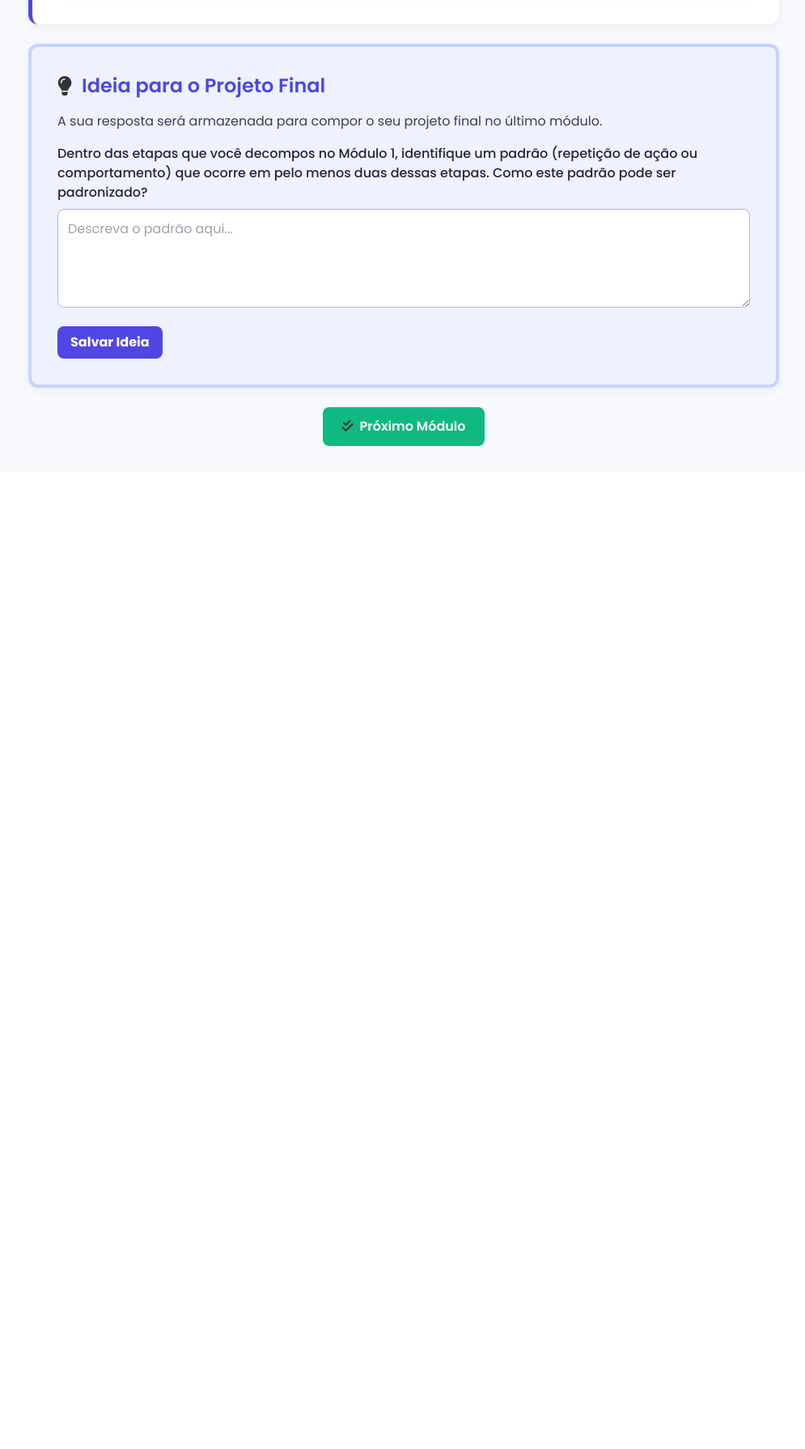
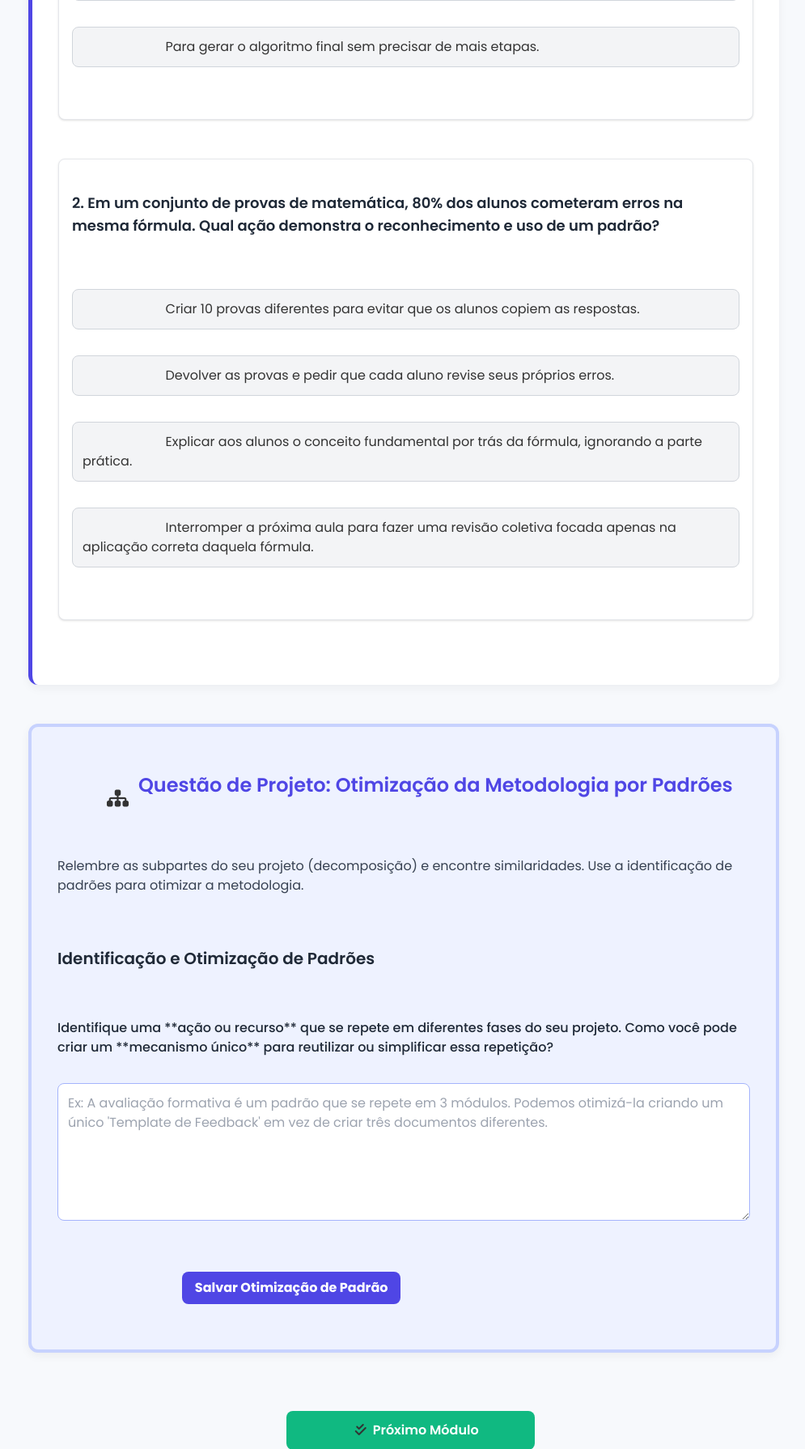
Before and after one commit to danidancr/PCTeacher, a Flask app: template templates/conteudo-rec-padrao.html in a window 1280 px wide. Shown: the part 1745-3535 px from the top of the page at 81% size, without its empty margins (285-1280 px from the left). Before the commit the page ends 2296 px from the top, so only its background shows below. Run offline with Flask 3, Linux system fonts and the light colour scheme; the template is opened without the code that fills it, so the values that code supplies are empty; some libraries are stand-ins or nearby versions.

Commit message:
add questao de projeto

```diff
--- a/templates/conteudo-rec-padrao.html
+++ b/templates/conteudo-rec-padrao.html
@@ -5,19 +5,16 @@
 {% block content_title %}Módulo 3: Reconhecimento de Padrões{% endblock %}
 
 {% block content %}
-    <!-- 1. Video Aula -->
         <div class="content-section">
         <h2 class="text-2xl font-semibold text-primary-indigo mb-4 flex items-center">
             <i class="fas fa-video mr-3"></i> Vídeo Aula: Identificando Semelhanças
         </h2>
         <div class="video-container">
-            <!-- URL de Exemplo. Substitua por sua própria URL do YouTube! -->
                         <iframe src="https://www.youtube.com/embed/dQw4w9WgXcQ" frameborder="0" allow="accelerometer; autoplay; clipboard-write; encrypted-media; gyroscope; picture-in-picture" allowfullscreen></iframe>
         </div>
         <p class="text-gray-500 mt-4">Encontrar padrões em dados e eventos é o primeiro passo para criar soluções genéricas e eficientes.</p>
     </div>
 
-    <!-- 2. Material de Apoio -->
         <div class="content-section">
         <h2 class="text-2xl font-semibold text-primary-indigo mb-4 flex items-center">
             <i class="fas fa-file-alt mr-3"></i> Material de Apoio (PDF)
@@ -28,83 +25,74 @@
         </a>
     </div>
 
-    <!-- 3. Exercícios Práticos (Múltipla Escolha com Feedback) -->
         <div class="content-section">
         <h2 class="text-2xl font-semibold text-primary-indigo mb-4 flex items-center">
             <i class="fas fa-clipboard-check mr-3"></i> Exercícios de Fixação
         </h2>
         <div class="space-y-6">
-            <!-- Pergunta 1 -->
                         <div id="q-mod2-1" class="border p-4 rounded-lg bg-white shadow">
                 <p class="font-semibold text-lg mb-4 text-gray-800">1. Por que a identificação de padrões é crucial após a decomposição de um problema?</p>
                 <div class="space-y-2">
-                    <!-- Opção A -->
                                         <div class="quiz-option bg-gray-100 p-3 rounded-lg cursor-pointer hover:bg-gray-200"
                         onclick="checkAnswer('q-mod2-1', this, 'false', 'A decomposição já quebrou o problema; o padrão serve para encontrar similaridades, não para re-dividir.')" data-correct="false">
                         Para re-dividir o problema em etapas ainda menores.
                     </div>
-                    <!-- Opção B (Correta) -->
                                         <div class="quiz-option bg-gray-100 p-3 rounded-lg cursor-pointer hover:bg-gray-200"
                         onclick="checkAnswer('q-mod2-1', this, 'true', 'Correto! Padrões permitem a criação de uma solução única e genérica (abstração) que pode ser aplicada a todas as subtarefas semelhantes.')" data-correct="true">
                         Para criar soluções genéricas que podem ser aplicadas a várias subtarefas semelhantes.
                     </div>
-                    <!-- Opção C -->
                                         <div class="quiz-option bg-gray-100 p-3 rounded-lg cursor-pointer hover:bg-gray-200"
                         onclick="checkAnswer('q-mod2-1', this, 'false', 'A identificação de padrões pode simplificar, mas o objetivo primário é a otimização da solução.')" data-correct="false">
                         Para garantir que o problema não tenha detalhes irrelevantes.
                     </div>
-                    <!-- Opção D -->
                                         <div class="quiz-option bg-gray-100 p-3 rounded-lg cursor-pointer hover:bg-gray-200"
                         onclick="checkAnswer('q-mod2-1', this, 'false', 'Algoritmos é o próximo passo. O padrão é a ponte entre a decomposição e a abstração/algoritmo.')" data-correct="false">
                         Para gerar o algoritmo final sem precisar de mais etapas.
                     </div>
                 </div>
-                <!-- Feedback / Rationale -->
                                 <div class="feedback-message mt-4 hidden"></div>
             </div>
 
-            <!-- Pergunta 2 -->
                         <div id="q-mod2-2" class="border p-4 rounded-lg bg-white shadow">
                 <p class="font-semibold text-lg mb-4 text-gray-800">2. Em um conjunto de provas de matemática, 80% dos alunos cometeram erros na mesma fórmula. Qual ação demonstra o reconhecimento e uso de um padrão?</p>
                 <div class="space-y-2">
-                    <!-- Opção A -->
                                         <div class="quiz-option bg-gray-100 p-3 rounded-lg cursor-pointer hover:bg-gray-200"
                         onclick="checkAnswer('q-mod2-2', this, 'false', 'Isso é Decomposição, não reconhecimento de padrões. O padrão já está estabelecido (erro na fórmula).')" data-correct="false">
                         Criar 10 provas diferentes para evitar que os alunos copiem as respostas.
                     </div>
-                    <!-- Opção B -->
                                         <div class="quiz-option bg-gray-100 p-3 rounded-lg cursor-pointer hover:bg-gray-200"
                         onclick="checkAnswer('q-mod2-2', this, 'false', 'Essa é uma resposta individualizada, não uma otimização sistêmica baseada no padrão do erro.')" data-correct="false">
                         Devolver as provas e pedir que cada aluno revise seus próprios erros.
                     </div>
-                    <!-- Opção C -->
                                         <div class="quiz-option bg-gray-100 p-3 rounded-lg cursor-pointer hover:bg-gray-200"
                         onclick="checkAnswer('q-mod2-2', this, 'false', 'A abstração viria após identificar o erro recorrente, focando no princípio por trás da fórmula, mas a ação ainda não demonstra o uso do padrão.')" data-correct="false">
                         Explicar aos alunos o conceito fundamental por trás da fórmula, ignorando a parte prática.
                     </div>
-                    <!-- Opção D (Correta) -->
                                         <div class="quiz-option bg-gray-100 p-3 rounded-lg cursor-pointer hover:bg-gray-200"
                         onclick="checkAnswer('q-mod2-2', this, 'true', 'Correto! Ao notar que o erro é comum, o professor aplica uma solução centralizada (revisão da fórmula) que aborda o ponto fraco de forma eficiente.')" data-correct="true">
                         Interromper a próxima aula para fazer uma revisão coletiva focada apenas na aplicação correta daquela fórmula.
                     </div>
                 </div>
-                <!-- Feedback / Rationale -->
                                 <div class="feedback-message mt-4 hidden"></div>
             </div>
         </div>
     </div>
 
-    <!-- 4. Pergunta para o Projeto Final -->
         <div class="content-section border-4 border-indigo-200 bg-indigo-50">
         <h2 class="text-2xl font-semibold text-primary-indigo mb-4 flex items-center">
-            <i class="fas fa-lightbulb mr-3"></i> Ideia para o Projeto Final
+            <i class="fas fa-sitemap mr-3"></i> Questão de Projeto: Otimização da Metodologia por Padrões
         </h2>
-        <p class="text-gray-700 mb-4">A sua resposta será armazenada para compor o seu projeto final no último módulo.</p>
-        <form id="project-idea-form">
-            <label for="project_idea_2" class="block text-gray-800 font-medium mb-2">Dentro das etapas que você decompos no Módulo 1, identifique um padrão (repetição de ação ou comportamento) que ocorre em pelo menos duas dessas etapas. Como este padrão pode ser padronizado?</label>
-            <textarea id="project_idea_2" name="project_idea_2" rows="4" class="w-full p-3 border border-indigo-300 rounded-lg focus:ring-primary-indigo focus:border-primary-indigo" placeholder="Descreva o padrão aqui..."></textarea>
-            <!-- Adicione aqui a lógica de armazenamento (Firebase/Firestore) -->
-            <button type="submit" class="mt-4 bg-primary-indigo hover:bg-indigo-700 text-white font-bold py-2 px-4 rounded-lg transition duration-200">Salvar Ideia</button>
+        <p class="text-gray-700 mb-4">Relembre as subpartes do seu projeto (decomposição) e encontre similaridades. Use a identificação de padrões para otimizar a metodologia.</p>
+        <form id="project-idea-form-mod3">
+
+            <h3 class="text-xl font-semibold text-gray-800 mb-3">Identificação e Otimização de Padrões</h3>
+
+                        <div class="mb-4">
+                <label for="project_pattern_optimization" class="block text-gray-800 font-medium mb-2">Identifique uma **ação ou recurso** que se repete em diferentes fases do seu projeto. Como você pode criar um **mecanismo único** para reutilizar ou simplificar essa repetição?</label>
+                <textarea id="project_pattern_optimization" name="project_pattern_optimization" rows="6" class="w-full p-3 border border-indigo-300 rounded-lg focus:ring-primary-indigo focus:border-primary-indigo" placeholder="Ex: A avaliação formativa é um padrão que se repete em 3 módulos. Podemos otimizá-la criando um único 'Template de Feedback' em vez de criar três documentos diferentes."></textarea>
+            </div>
+
+                        <button type="submit" class="mt-4 bg-primary-indigo hover:bg-indigo-700 text-white font-bold py-2 px-4 rounded-lg transition duration-200">Salvar Otimização de Padrão</button>
         </form>
     </div>
 {% endblock %}
```
Lines whose indentation alone changed are shown as unchanged.
